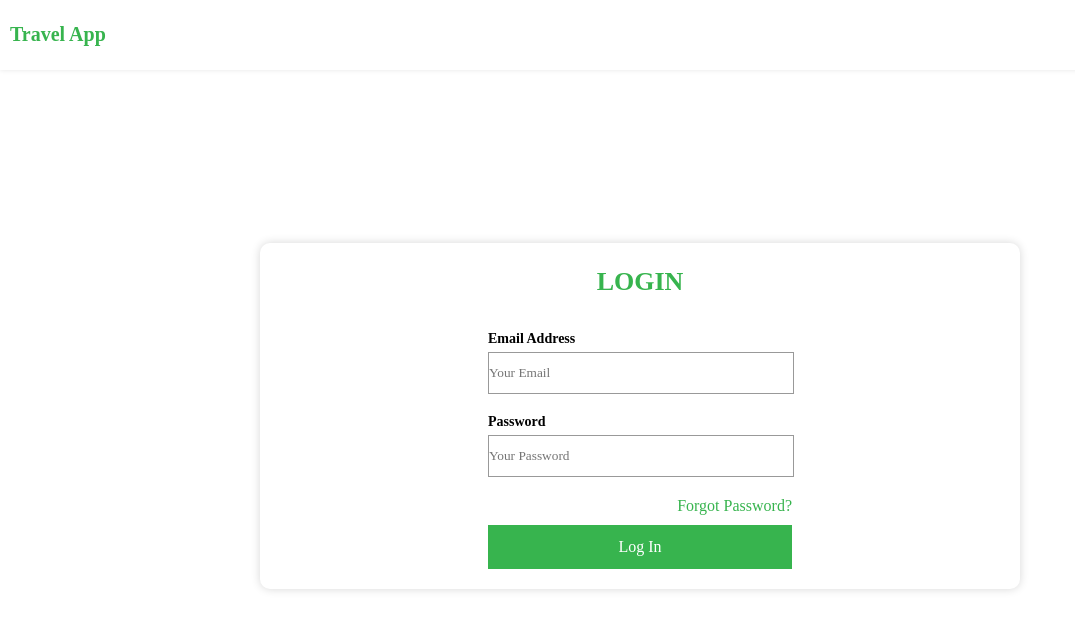
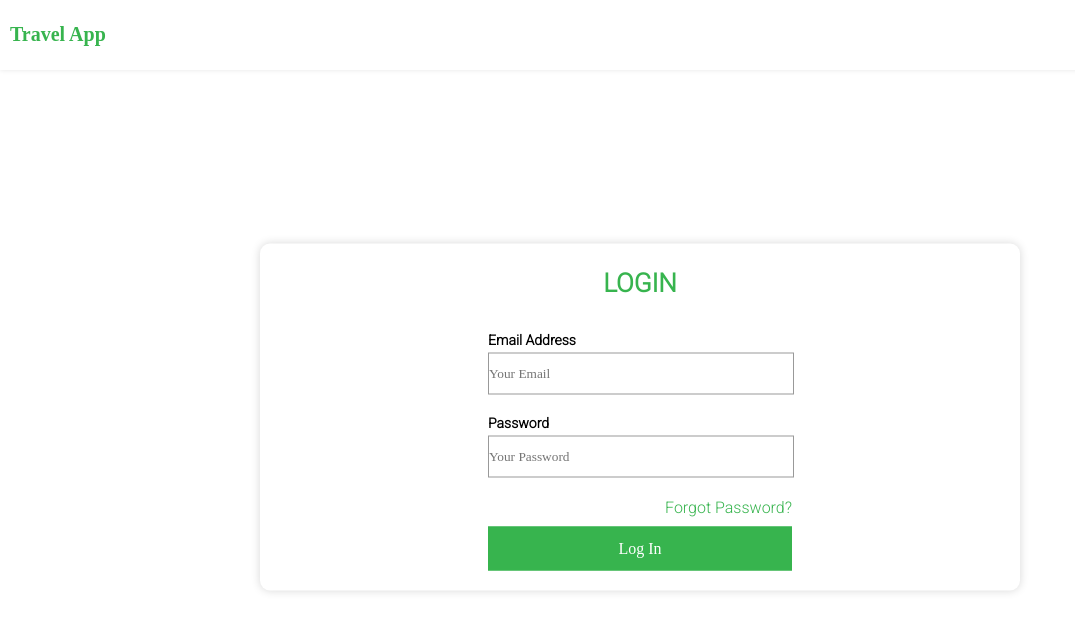
Before and after one commit to Touseef-haider/travel-app-admin, a React (Create React App) app: page /login in a window 1280 px wide. Shown: the top 632 px of the page, without its empty margins (0-1075 px from the left). Built offline with nearby package versions, Linux system fonts and the light colour scheme.

Commit message:
chore: done with the fonts

```diff
--- a/public/index.html
+++ b/public/index.html
@@ -15,6 +15,12 @@
       user's mobile device or desktop. See https://developers.google.com/web/fundamentals/web-app-manifest/
     -->
     <link rel="manifest" href="%PUBLIC_URL%/manifest.json" />
+    <link rel="preconnect" href="https://fonts.googleapis.com" />
+    <link rel="preconnect" href="https://fonts.gstatic.com" crossorigin />
+    <link
+      href="https://fonts.googleapis.com/css2?family=Poppins:wght@300&family=Roboto:wght@100;300&display=swap"
+      rel="stylesheet"
+    />
     <!--
       Notice the use of %PUBLIC_URL% in the tags above.
       It will be replaced with the URL of the `public` folder during the build.
--- a/src/globalStyles/index.js
+++ b/src/globalStyles/index.js
@@ -97,6 +97,8 @@
   }
   body {
     /* line-height: 1; */
+    font-family: "Poppins", sans-serif;
+    font-family: "Roboto", sans-serif;
   }
   img {
     vertical-align: middle;
```
